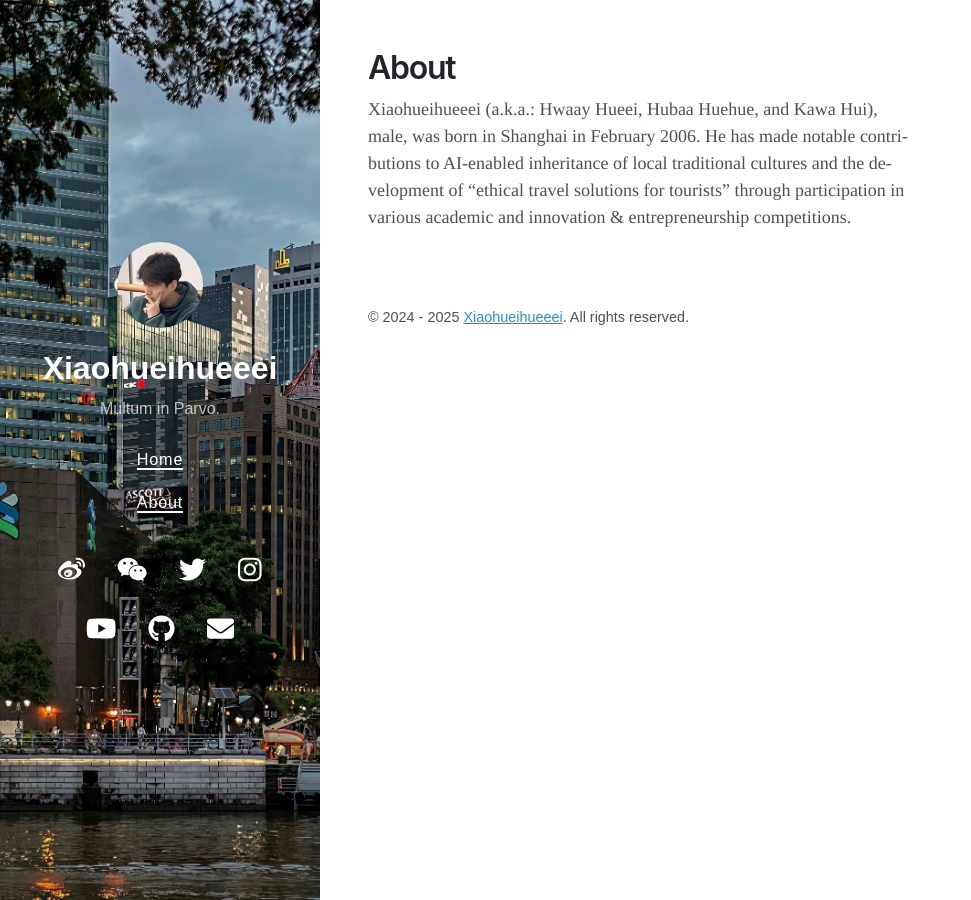
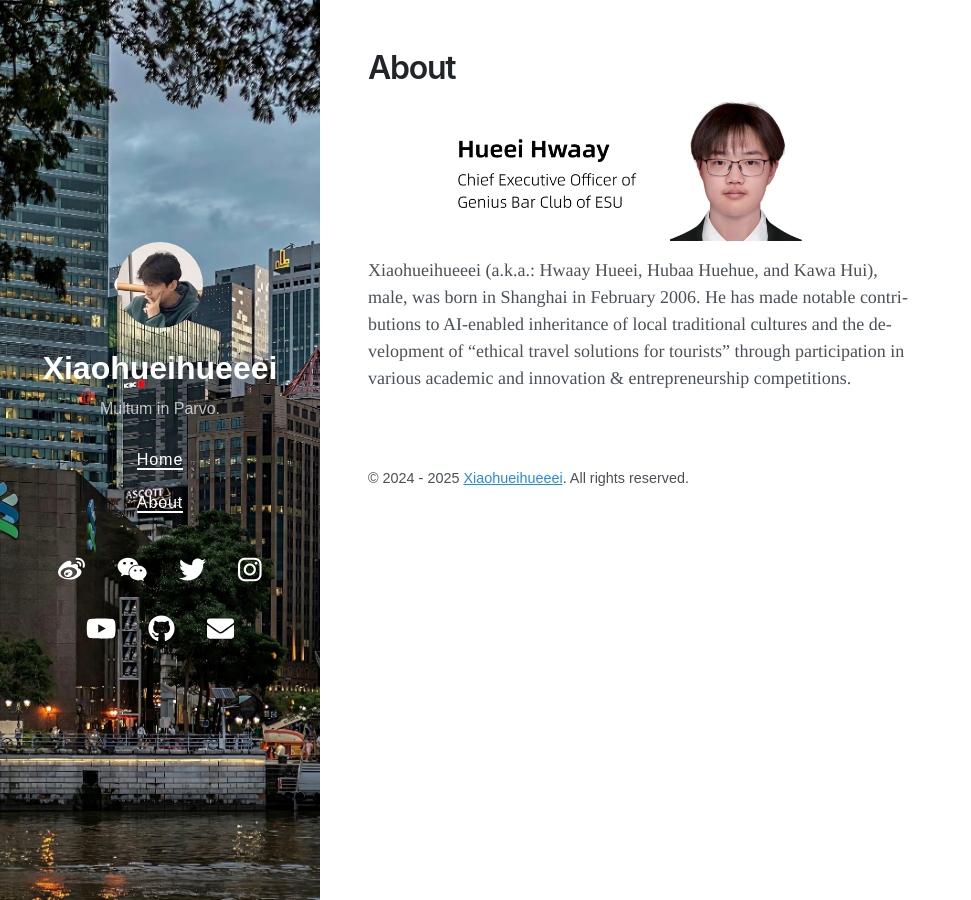
Before and after one commit to theprodigal365/theprodigal365.github.io, a Jekyll site: the page built from about.md, in a window 1280 px wide. Shown: the whole page, without its empty margins (0-971 px from the left). Built offline with Jekyll 4.4.1, drawn with Linux system fonts in a browser that asks for light colours; nearby versions of some CDN libraries.

Commit message:
2025/09/16/11:22 - Modified the contents.

```diff
--- a/about.md
+++ b/about.md
@@ -3,4 +3,6 @@ layout: page
 title: About
 ---
 
+![1](/images/CEO_of_GBC_ESU.png)
+
 Xiaohueihueeei (a.k.a.: Hwaay Hueei, Hubaa Huehue, and Kawa Hui), male, was born in Shanghai in February 2006. He has made notable contributions to AI-enabled inheritance of local traditional cultures and the development of "ethical travel solutions for tourists" through participation in various academic and innovation & entrepreneurship competitions.
```
Also changed, not shown: images/CEO_of_GBC_ESU.png (added).
